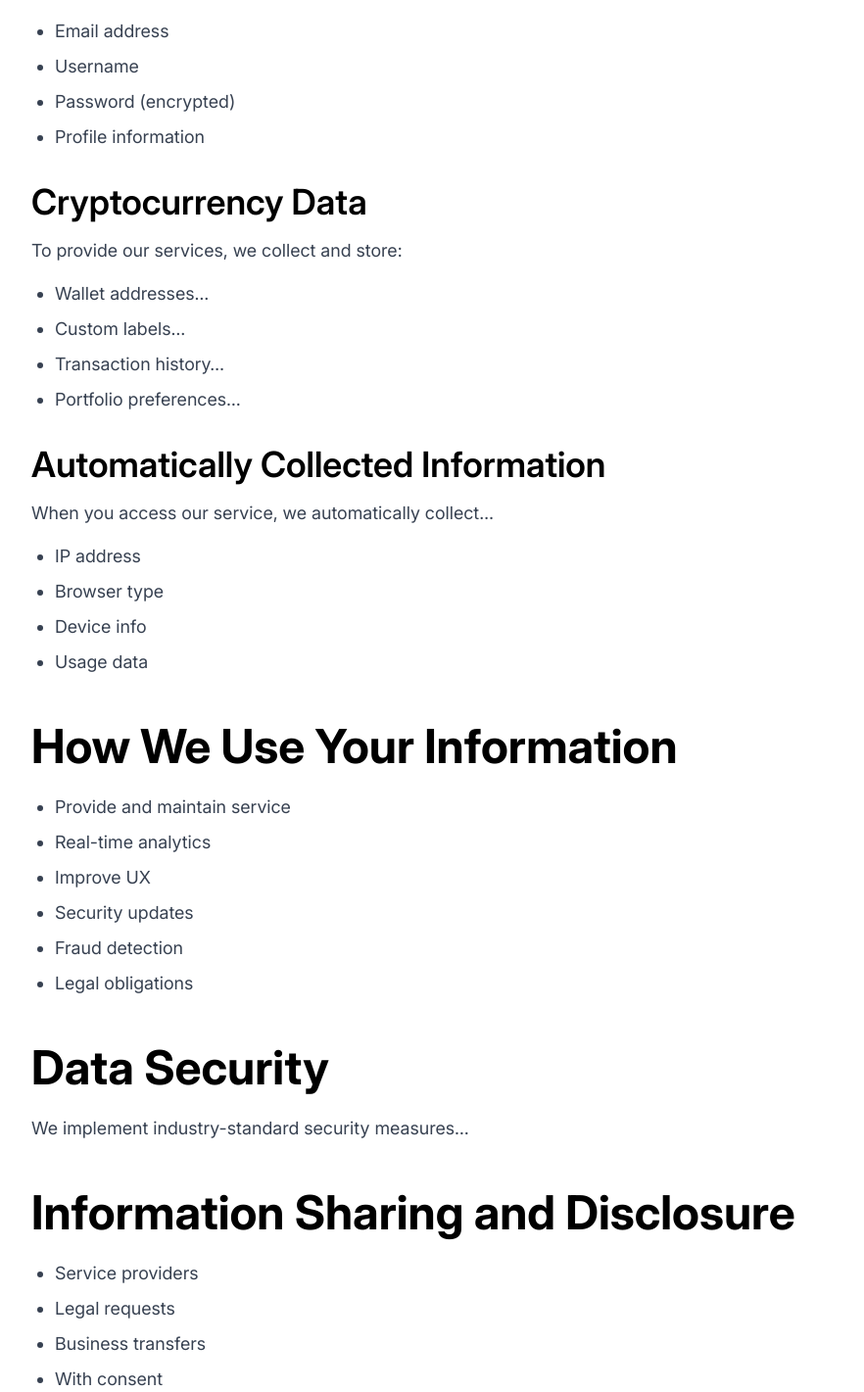
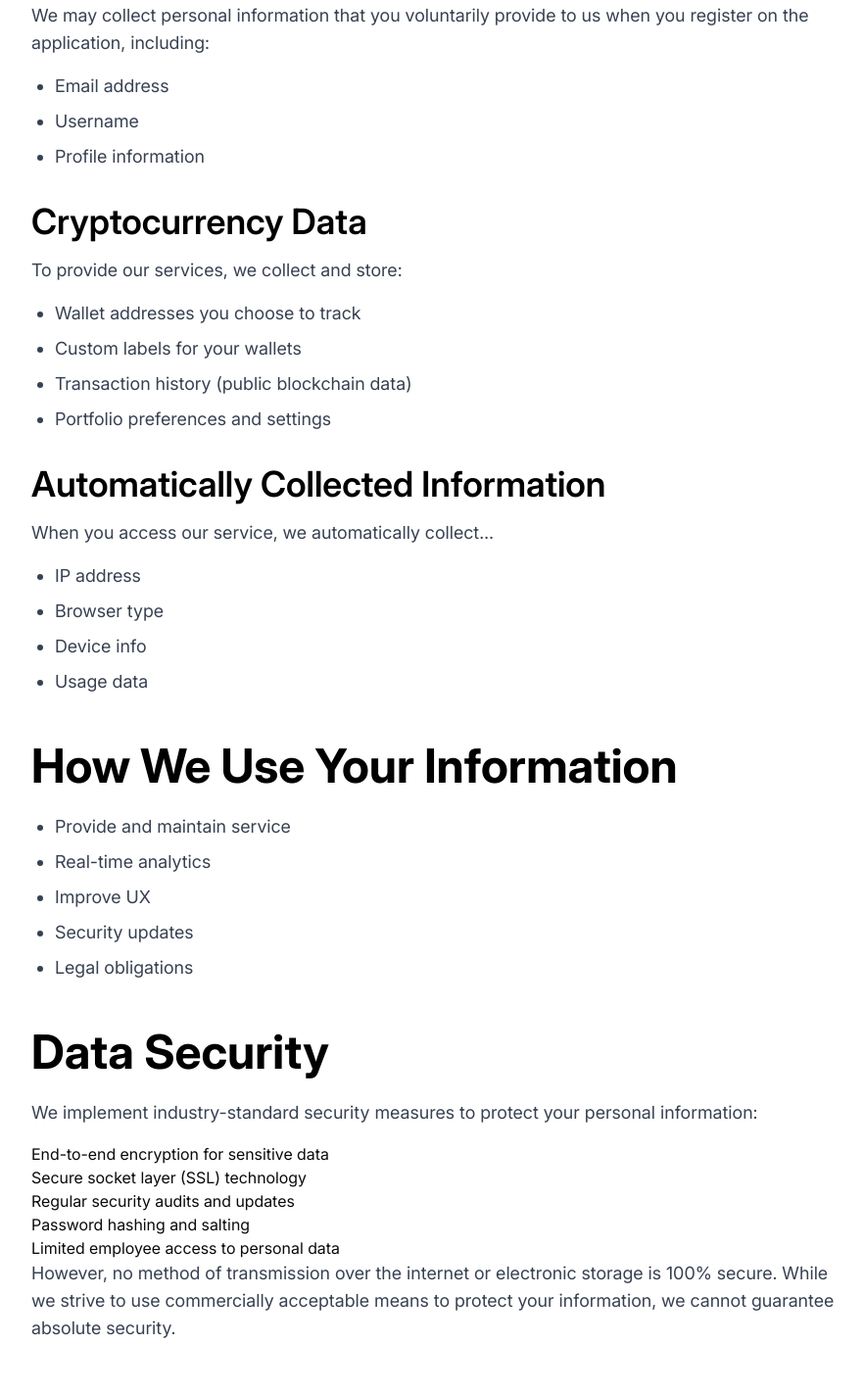
Before and after one commit to shola-devv/cryptosnoopapp, a Next.js app: page /home/privacy in a window 1280 px wide. Shown: the part 654-2075 px from the top of the page at 98% size, without its empty margins (192-1074 px from the left). Built offline with nearby package versions, Linux system fonts and the light colour scheme; no server answers.

Commit message:
complet privacy page for two

```diff
--- a/app/home/privacy/page.tsx
+++ b/app/home/privacy/page.tsx
@@ -64,7 +64,8 @@ const PrivacyPolicy = () => {
           {/* Introduction */}
           <section className="mb-12">
             <p className="text-gray-700 dark:text-gray-300 text-sm sm:text-base md:text-lg leading-relaxed mb-6">
-              At CryptoSnoop, we take your privacy seriously. This Privacy Policy explains how we collect, use, disclose, and safeguard your information when you use our cryptocurrency portfolio tracking service. Please read this privacy policy carefully...
+              At CryptoSnoop, we take your privacy seriously. This Privacy Policy explains how we collect, use, disclose, and safeguard your information when you use our cryptocurrency portfolio tracking service. Please read this privacy policy carefully. If you do not agree with the terms of this privacy policy, please do not access the web application.
+
             </p>
           </section>
 
@@ -78,13 +79,12 @@ const PrivacyPolicy = () => {
               Personal Information
             </h3>
             <p className="text-gray-700 dark:text-gray-300 text-sm sm:text-base md:text-lg leading-relaxed mb-4">
-              We may collect personal information that you voluntarily provide…
-            </p>
+             We may collect personal information that you voluntarily provide to us when you register on the application, including:
+             </p>
 
             <ul className="list-disc pl-6 text-gray-700 dark:text-gray-300 text-sm sm:text-base md:text-lg space-y-2 mb-6">
               <li>Email address</li>
               <li>Username</li>
-              <li>Password (encrypted)</li>
               <li>Profile information</li>
             </ul>
 
@@ -97,10 +97,10 @@ const PrivacyPolicy = () => {
             </p>
 
             <ul className="list-disc pl-6 text-gray-700 dark:text-gray-300 text-sm sm:text-base md:text-lg space-y-2 mb-6">
-              <li>Wallet addresses…</li>
-              <li>Custom labels…</li>
-              <li>Transaction history…</li>
-              <li>Portfolio preferences…</li>
+              <li>Wallet addresses you choose to track</li>
+              <li>Custom labels for your wallets</li>
+              <li>Transaction history (public blockchain data)</li>
+              <li>Portfolio preferences and settings</li>
             </ul>
 
             <h3 className="font-semibold text-xl sm:text-3xl md:text-4xl text-black dark:text-white mt-8 mb-4">
@@ -130,7 +130,6 @@ const PrivacyPolicy = () => {
               <li>Real-time analytics</li>
               <li>Improve UX</li>
               <li>Security updates</li>
-              <li>Fraud detection</li>
               <li>Legal obligations</li>
             </ul>
           </section>
@@ -142,7 +141,17 @@ const PrivacyPolicy = () => {
             </h2>
 
             <p className="text-gray-700 dark:text-gray-300 text-sm sm:text-base md:text-lg mb-4">
-              We implement industry-standard security measures…
+              We implement industry-standard security measures to protect your personal information:
+            </p>
+            <ul>
+              <li>End-to-end encryption for sensitive data</li>
+              <li>Secure socket layer (SSL) technology</li>
+              <li>Regular security audits and updates</li>
+              <li>Password hashing and salting</li>
+              <li>Limited employee access to personal data</li>
+              </ul>
+             <p className="text-gray-700 dark:text-gray-300 text-sm sm:text-base md:text-lg mb-4">
+              However, no method of transmission over the internet or electronic storage is 100% secure. While we strive to use commercially acceptable means to protect your information, we cannot guarantee absolute security.
             </p>
           </section>
 
@@ -151,12 +160,16 @@ const PrivacyPolicy = () => {
             <h2 className="font-bold text-2xl sm:text-4xl md:text-5xl text-black dark:text-white mb-6">
               Information Sharing and Disclosure
             </h2>
+           <p className="text-gray-700 dark:text-gray-300 text-sm sm:text-base md:text-lg mb-4">
+            We do not sell, trade, or rent your personal information to third parties. We may share your information only in the following circumstances:
+           </p>
+
 
             <ul className="list-disc pl-6 text-gray-700 dark:text-gray-300 text-sm sm:text-base md:text-lg space-y-2 mb-6">
-              <li>Service providers</li>
-              <li>Legal requests</li>
-              <li>Business transfers</li>
-              <li>With consent</li>
+              <li><strong>Service Providers:</strong> We may share data with trusted third-party service providers who assist in operating our platform (e.g., cloud hosting, analytics)</li>
+              <li><strong>Legal Requirements:</strong> We may disclose information if required by law, court order, or government request</li>
+              <li><strong>Business Transfers:</strong> In the event of a merger, acquisition, or sale of assets, your information may be transferred</li>
+              <li><strong>With Your Consent:</strong> We may share information for any other purpose with your explicit consent</li>
             </ul>
           </section>
 
@@ -193,8 +206,9 @@ const PrivacyPolicy = () => {
     <li><strong className="dark:text-white">Withdraw Consent:</strong> Withdraw consent anytime</li>
   </ul>
 
+
   <p className="text-gray-700 dark:text-gray-300 text-sm sm:text-base md:text-lg leading-relaxed mb-4">
-    To exercise any of these rights, please contact us using the information below.
+    To exercise any of these rights, please contact us using the information at the end of the page.
   </p>
 </section>
 
--- a/app/landing/privacy/page.tsx
+++ b/app/landing/privacy/page.tsx
@@ -69,222 +69,226 @@ const PrivacyPolicy = () => {
 
           {/* Introduction */}
           <section className="mb-12">
-            <p className="text-gray-700 leading-relaxed text-sm sm:text-base md:text-lg mb-6">
+            <p className="text-gray-700 dark:text-gray-300 text-sm sm:text-base md:text-lg leading-relaxed mb-6">
               At CryptoSnoop, we take your privacy seriously. This Privacy Policy explains how we collect, use, disclose, and safeguard your information when you use our cryptocurrency portfolio tracking service. Please read this privacy policy carefully. If you do not agree with the terms of this privacy policy, please do not access the web application.
+
             </p>
           </section>
 
           {/* Information We Collect */}
           <section className="mb-12">
-            <h2 className="font-bold text-2xl sm:text-4xl md:text-5xl text-black mb-6">
+            <h2 className="font-bold text-2xl sm:text-4xl md:text-5xl text-black dark:text-white m-0 mb-6">
               Information We Collect
             </h2>
 
-            <h3 className="text-xl sm:text-3xl md:text-4xl font-semibold text-black mt-8 mb-4">
+            <h3 className="font-semibold text-xl sm:text-3xl md:text-4xl text-black dark:text-white mt-8 mb-4">
               Personal Information
             </h3>
-
-            <p className="text-gray-700 text-sm sm:text-base md:text-lg leading-relaxed mb-4">
+            <p className="text-gray-700 dark:text-gray-300 text-sm sm:text-base md:text-lg leading-relaxed mb-4">
              We may collect personal information that you voluntarily provide to us when you register on the application, including:
              </p>
 
-            <ul className="list-disc pl-6 text-gray-700 text-sm sm:text-base md:text-lg space-y-2 mb-6">
+            <ul className="list-disc pl-6 text-gray-700 dark:text-gray-300 text-sm sm:text-base md:text-lg space-y-2 mb-6">
               <li>Email address</li>
               <li>Username</li>
-              <li>Password (encrypted)</li>
               <li>Profile information</li>
             </ul>
 
-            {/* Crypto Data */}
-            <h3 className="text-xl sm:text-3xl md:text-4xl font-semibold text-black mt-8 mb-4">
+            <h3 className="font-semibold text-xl sm:text-3xl md:text-4xl text-black dark:text-white mt-8 mb-4">
               Cryptocurrency Data
             </h3>
 
-            <p className="text-gray-700 text-sm sm:text-base md:text-lg leading-relaxed mb-4">
+            <p className="text-gray-700 dark:text-gray-300 text-sm sm:text-base md:text-lg leading-relaxed mb-4">
               To provide our services, we collect and store:
             </p>
 
-            <ul className="list-disc pl-6 text-gray-700 text-sm sm:text-base md:text-lg space-y-2 mb-6">
+            <ul className="list-disc pl-6 text-gray-700 dark:text-gray-300 text-sm sm:text-base md:text-lg space-y-2 mb-6">
               <li>Wallet addresses you choose to track</li>
               <li>Custom labels for your wallets</li>
               <li>Transaction history (public blockchain data)</li>
               <li>Portfolio preferences and settings</li>
             </ul>
 
-            {/* Auto Data */}
-            <h3 className="text-xl sm:text-3xl md:text-4xl font-semibold text-black mt-8 mb-4">
+            <h3 className="font-semibold text-xl sm:text-3xl md:text-4xl text-black dark:text-white mt-8 mb-4">
               Automatically Collected Information
             </h3>
 
-            <p className="text-gray-700 text-sm sm:text-base md:text-lg leading-relaxed mb-4">
-              When you access our service, we automatically collect certain information, including:
+            <p className="text-gray-700 dark:text-gray-300 text-sm sm:text-base md:text-lg leading-relaxed mb-4">
+              When you access our service, we automatically collect…
             </p>
 
-            <ul className="list-disc pl-6 text-gray-700 text-sm sm:text-base md:text-lg space-y-2 mb-6">
-              <li>IP address and location data</li>
-              <li>Browser type and version</li>
-              <li>Device information</li>
-              <li>Usage data and analytics</li>
+            <ul className="list-disc pl-6 text-gray-700 dark:text-gray-300 text-sm sm:text-base md:text-lg space-y-2 mb-6">
+              <li>IP address</li>
+              <li>Browser type</li>
+              <li>Device info</li>
+              <li>Usage data</li>
             </ul>
           </section>
 
-          {/* How We Use Info */}
+          {/* How We Use Your Info */}
           <section className="mb-12">
-            <h2 className="font-bold text-2xl sm:text-4xl md:text-5xl text-black mb-6">
+            <h2 className="font-bold text-2xl sm:text-4xl md:text-5xl text-black dark:text-white mb-6">
               How We Use Your Information
             </h2>
 
-            <p className="text-gray-700 text-sm sm:text-base md:text-lg leading-relaxed mb-4">
-              We use the information we collect to:
-            </p>
-
-            <ul className="list-disc pl-6 text-gray-700 text-sm sm:text-base md:text-lg space-y-2 mb-6">
-              <li>Provide, operate, and maintain our cryptocurrency tracking service</li>
-              <li>Display real-time portfolio data and analytics</li>
-              <li>Improve and personalize your user experience</li>
-              <li>Communicate with you about updates, security alerts, and support</li>
-              <li>Monitor and analyze usage patterns to enhance our service</li>
-              <li>Detect and prevent fraudulent activity</li>
-              <li>Comply with legal obligations</li>
+            <ul className="list-disc pl-6 text-gray-700 dark:text-gray-300 text-sm sm:text-base md:text-lg space-y-2 mb-6">
+              <li>Provide and maintain service</li>
+              <li>Real-time analytics</li>
+              <li>Improve UX</li>
+              <li>Security updates</li>
+              <li>Legal obligations</li>
             </ul>
           </section>
 
           {/* Data Security */}
           <section className="mb-12">
-            <h2 className="font-bold text-2xl sm:text-4xl md:text-5xl text-black mb-6">
+            <h2 className="font-bold text-2xl sm:text-4xl md:text-5xl text-black dark:text-white mb-6">
               Data Security
             </h2>
 
-            <p className="text-gray-700 text-sm sm:text-base md:text-lg leading-relaxed mb-4">
+            <p className="text-gray-700 dark:text-gray-300 text-sm sm:text-base md:text-lg mb-4">
               We implement industry-standard security measures to protect your personal information:
             </p>
-
-            <ul className="list-disc pl-6 text-gray-700 text-sm sm:text-base md:text-lg space-y-2 mb-6">
+            <ul>
               <li>End-to-end encryption for sensitive data</li>
-              <li>SSL secure communication</li>
-              <li>Regular security audits</li>
+              <li>Secure socket layer (SSL) technology</li>
+              <li>Regular security audits and updates</li>
               <li>Password hashing and salting</li>
-              <li>Restricted employee access</li>
+              <li>Limited employee access to personal data</li>
               </ul>
-
-            <p className="text-gray-700 text-sm sm:text-base md:text-lg leading-relaxed mb-4">
-              However, no method of storage or transmission online is 100% secure.
+             <p className="text-gray-700 dark:text-gray-300 text-sm sm:text-base md:text-lg mb-4">
+              However, no method of transmission over the internet or electronic storage is 100% secure. While we strive to use commercially acceptable means to protect your information, we cannot guarantee absolute security.
             </p>
           </section>
 
           {/* Information Sharing */}
           <section className="mb-12">
-            <h2 className="font-bold text-2xl sm:text-4xl md:text-5xl text-black mb-6">
+            <h2 className="font-bold text-2xl sm:text-4xl md:text-5xl text-black dark:text-white mb-6">
               Information Sharing and Disclosure
             </h2>
-
-            <p className="text-gray-700 text-sm sm:text-base md:text-lg leading-relaxed mb-4">
-              We do not sell or rent your personal information. We may share data only in these cases:
+           <p className="text-gray-700 dark:text-gray-300 text-sm sm:text-base md:text-lg mb-4">
+            We do not sell, trade, or rent your personal information to third parties. We may share your information only in the following circumstances:
            </p>
 
-            <ul className="list-disc pl-6 text-gray-700 text-sm sm:text-base md:text-lg space-y-2 mb-6">
-              <li><strong>Service Providers:</strong> Hosting, analytics, backend services.</li>
-              <li><strong>Legal Requirements:</strong> If required by law or court order.</li>
-              <li><strong>Business Transfers:</strong> During acquisitions or mergers.</li>
-              <li><strong>With Your Consent:</strong> Only when explicitly approved.</li>
+
+            <ul className="list-disc pl-6 text-gray-700 dark:text-gray-300 text-sm sm:text-base md:text-lg space-y-2 mb-6">
+              <li><strong>Service Providers:</strong> We may share data with trusted third-party service providers who assist in operating our platform (e.g., cloud hosting, analytics)</li>
+              <li><strong>Legal Requirements:</strong> We may disclose information if required by law, court order, or government request</li>
+              <li><strong>Business Transfers:</strong> In the event of a merger, acquisition, or sale of assets, your information may be transferred</li>
+              <li><strong>With Your Consent:</strong> We may share information for any other purpose with your explicit consent</li>
             </ul>
           </section>
 
+          {/* Rest of sections… ALL remain dark mode styled */}
           {/* Data Retention */}
 <section className="mb-12">
-            <h2 className="font-bold text-2xl sm:text-4xl md:text-5xl text-black mb-6">
+  <h2 className="font-bold text-2xl sm:text-4xl md:text-5xl text-black dark:text-white mb-6">
     Data Retention
   </h2>
 
-            <p className="text-gray-700 text-sm sm:text-base md:text-lg leading-relaxed mb-4">
-              We retain your personal information only as long as necessary. Upon deletion of your account, data is erased or anonymized within 30 days.
+  <p className="text-gray-700 dark:text-gray-300 text-sm sm:text-base md:text-lg leading-relaxed mb-4">
+    We retain your personal information only for as long as necessary to fulfill the purposes
+    outlined in this Privacy Policy, unless a longer retention period is required by law.
+    When you delete your account, we will delete or anonymize your personal information within 30 days.
   </p>
 </section>
 
-          {/* Rights */}
+{/* Your Privacy Rights */}
 <section className="mb-12">
-            <h2 className="font-bold text-2xl sm:text-4xl md:text-5xl text-black mb-6">
+  <h2 className="font-bold text-2xl sm:text-4xl md:text-5xl text-black dark:text-white mb-6">
     Your Privacy Rights
   </h2>
 
-            <p className="text-gray-700 text-sm sm:text-base md:text-lg leading-relaxed mb-4">
-              Depending on your region, you may have rights such as:
+  <p className="text-gray-700 dark:text-gray-300 text-sm sm:text-base md:text-lg leading-relaxed mb-4">
+    Depending on your location, you may have the following rights regarding your personal information:
   </p>
 
-            <ul className="list-disc pl-6 text-gray-700 text-sm sm:text-base md:text-lg space-y-2 mb-6">
-              <li>Access your personal data</li>
-              <li>Request corrections</li>
-              <li>Request deletion</li>
-              <li>Data portability</li>
-              <li>Object to processing</li>
-              <li>Withdraw consent</li>
+  <ul className="list-disc pl-6 text-gray-700 dark:text-gray-300 text-sm sm:text-base md:text-lg space-y-2 mb-6">
+    <li><strong className="dark:text-white">Access:</strong> Request a copy of the personal information we hold</li>
+    <li><strong className="dark:text-white">Correction:</strong> Fix inaccurate or incomplete info</li>
+    <li><strong className="dark:text-white">Deletion:</strong> Request deletion of your data</li>
+    <li><strong className="dark:text-white">Portability:</strong> Transfer your data to another service</li>
+    <li><strong className="dark:text-white">Objection:</strong> Object to certain types of processing</li>
+    <li><strong className="dark:text-white">Withdraw Consent:</strong> Withdraw consent anytime</li>
   </ul>
+
+
+  <p className="text-gray-700 dark:text-gray-300 text-sm sm:text-base md:text-lg leading-relaxed mb-4">
+    To exercise any of these rights, please contact us using the information at the end of the page.
+  </p>
 </section>
 
 {/* Cookies */}
 <section className="mb-12">
-            <h2 className="font-bold text-2xl sm:text-4xl md:text-5xl text-black mb-6">
+  <h2 className="font-bold text-2xl sm:text-4xl md:text-5xl text-black dark:text-white mb-6">
     Cookies and Tracking Technologies
   </h2>
 
-            <p className="text-gray-700 text-sm sm:text-base md:text-lg leading-relaxed mb-4">
-              We use cookies to enhance your experience. You may disable cookies through your browser settings.
+  <p className="text-gray-700 dark:text-gray-300 text-sm sm:text-base md:text-lg leading-relaxed mb-4">
+    We use cookies and similar tracking technologies to enhance your experience. You can control
+    cookie preferences through your browser settings. However, disabling cookies may affect the
+    functionality of our service.
   </p>
 </section>
 
-          {/* Third Party */}
+{/* Third-Party Links */}
 <section className="mb-12">
-            <h2 className="font-bold text-2xl sm:text-4xl md:text-5xl text-black mb-6">
+  <h2 className="font-bold text-2xl sm:text-4xl md:text-5xl text-black dark:text-white mb-6">
     Third-Party Links
   </h2>
 
-            <p className="text-gray-700 text-sm sm:text-base md:text-lg leading-relaxed mb-4">
-              We are not responsible for external sites linked from our platform.
+  <p className="text-gray-700 dark:text-gray-300 text-sm sm:text-base md:text-lg leading-relaxed mb-4">
+    Our service may contain links to third-party websites or services. We are not responsible
+    for the privacy practices of these external sites. We encourage you to review their privacy
+    policies before providing any personal information.
   </p>
 </section>
 
-          {/* Changes */}
+{/* Changes to Policy */}
 <section className="mb-12">
-            <h2 className="font-bold text-2xl sm:text-4xl md:text-5xl text-black mb-6">
+  <h2 className="font-bold text-2xl sm:text-4xl md:text-5xl text-black dark:text-white mb-6">
     Changes to This Privacy Policy
   </h2>
 
-            <p className="text-gray-700 text-sm sm:text-base md:text-lg leading-relaxed mb-4">
-              We may update this policy occasionally. Continued use of our service indicates acceptance.
+  <p className="text-gray-700 dark:text-gray-300 text-sm sm:text-base md:text-lg leading-relaxed mb-4">
+    We may update this Privacy Policy from time to time. We will notify you of any changes by
+    posting the new Privacy Policy and updating the "Last updated" date. Continued use of our
+    service after changes constitutes acceptance of the updated policy.
   </p>
 </section>
 
 {/* Contact */}
 <section className="mb-12">
-            <h2 className="font-bold text-2xl sm:text-4xl md:text-5xl text-black mb-6">
+  <h2 className="font-bold text-2xl sm:text-4xl md:text-5xl text-black dark:text-white mb-6">
     Contact Us
   </h2>
 
-            <p className="text-gray-700 text-sm sm:text-base md:text-lg leading-relaxed mb-4">
-              If you have any questions,{" "}
+  <p className="text-gray-700 dark:text-gray-300 text-sm sm:text-base md:text-lg leading-relaxed mb-4">
+    If you have any questions about this Privacy Policy,&nbsp;
     <span
       onClick={() => {
-                  window.location.href =
-                    'mailto:cryptosnoop@gmail.com?subject=Feedback&body=Hello Cryptosnoop Team,%0D%0A%0D%0AHere is my feedback...';
+        window.location.href = 'mailto:cryptosnoopapp@gmail.com?subject=Feedback';
       }}
-                className="cursor-pointer text-[#c750f7] underline font-medium"
+      className="cursor-pointer text-[#c750f7] dark:text-[#d575fc] underline font-medium transition-colors"
     >
       contact us
-              </span>
-              .
+    </span>.
   </p>
 </section>
 
 {/* Disclaimer */}
 <section className="mb-12">
-            <h2 className="font-bold text-2xl sm:text-4xl md:text-5xl text-black mb-6">
+  <h2 className="font-bold text-2xl sm:text-4xl md:text-5xl text-black dark:text-white mb-6">
     Disclaimer
   </h2>
 
-            <p className="text-gray-700 text-sm sm:text-base md:text-lg leading-relaxed mb-4">
-              Nothing on this application is financial advice. Always do your own research.
+  <p className="text-gray-700 dark:text-gray-300 text-sm sm:text-base md:text-lg leading-relaxed mb-4">
+    No part of the content on this web application provides financial advice. Any use or reliance
+    on our content for any purpose is solely at your own risk. Always conduct your own research
+    before making decisions.
   </p>
 </section>
+
 
         </div>
       </div>
```
Lines whose indentation alone changed are shown as unchanged.
